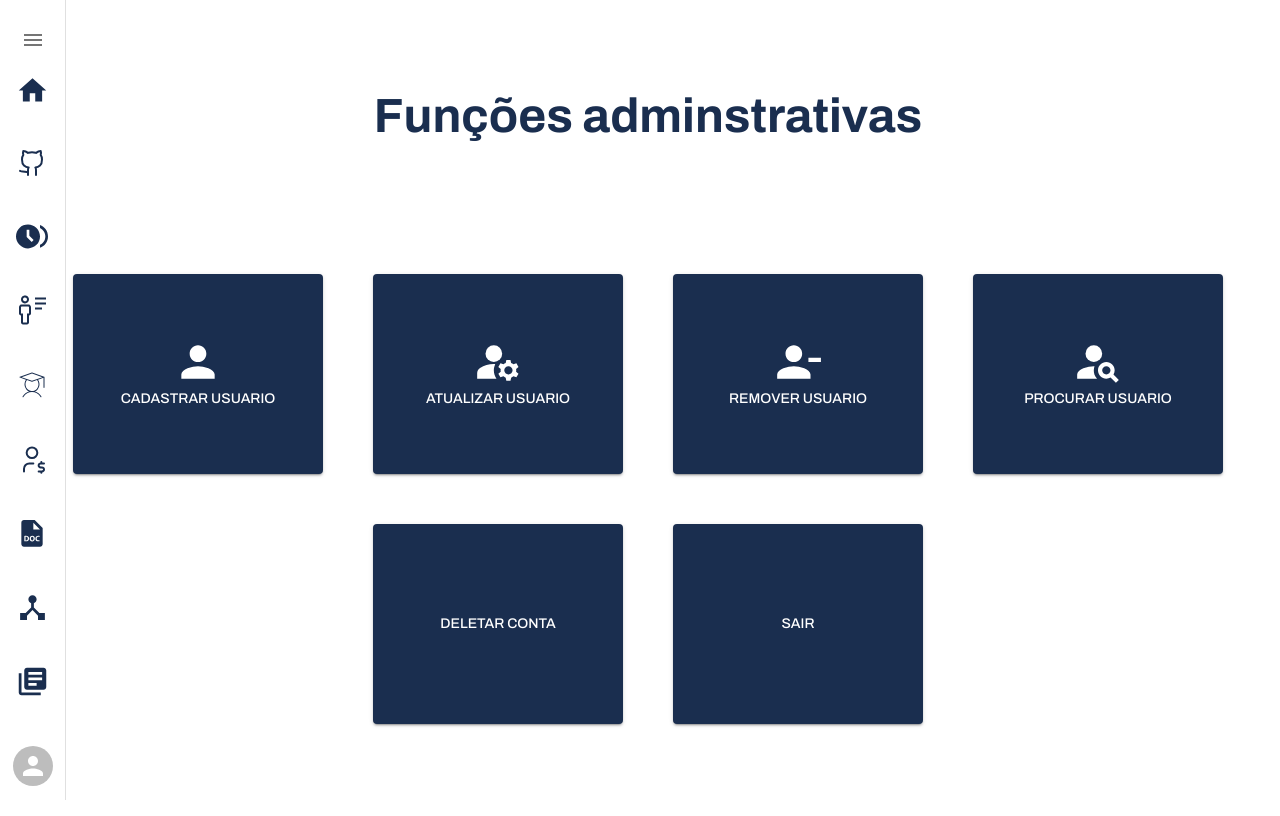
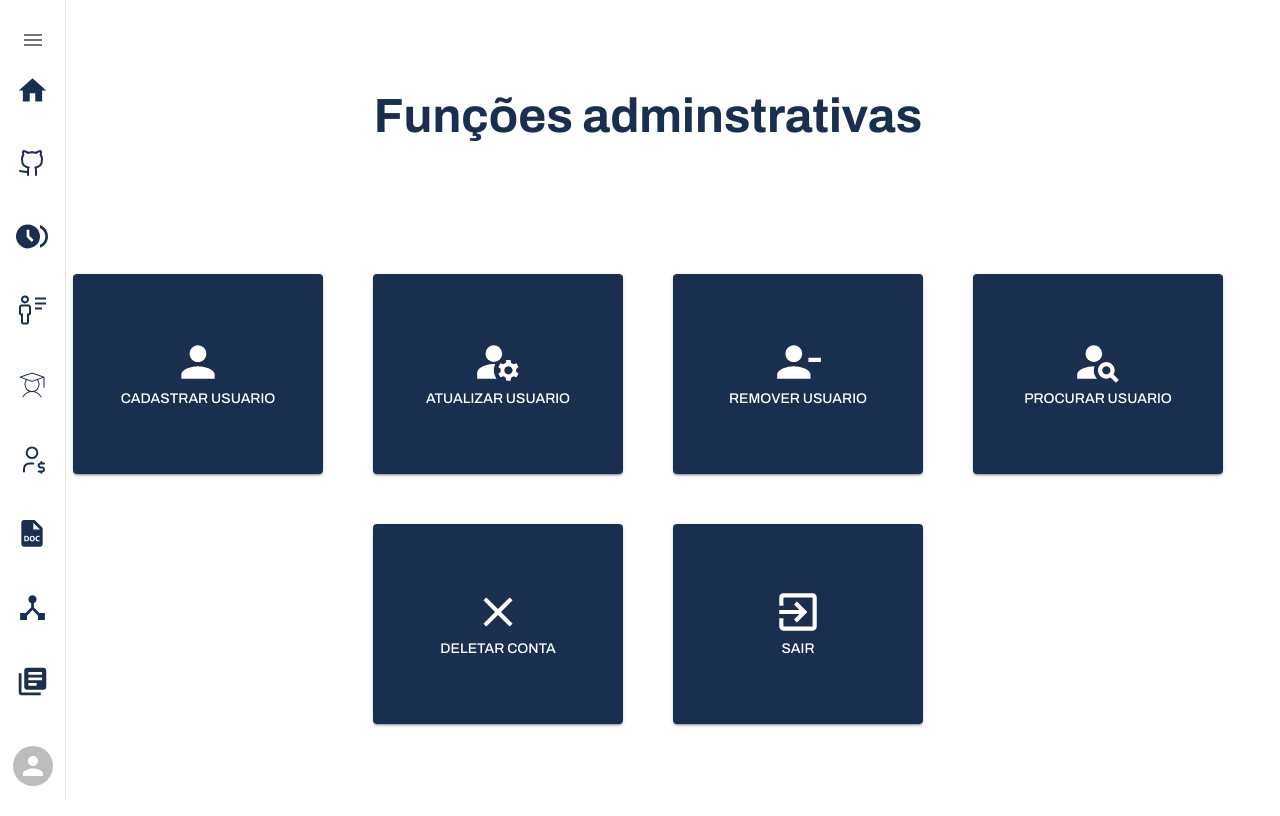
Before and after one commit to iShouldz/GELMTS, a React (Vite) app: page /admin in a window 1280 px wide. Built offline with nearby package versions, Linux system fonts and the light colour scheme.

Commit message:
FEAT: Adicionando icone e pequenas melhorias

```diff
--- a/src/pages/admin/Admin.jsx
+++ b/src/pages/admin/Admin.jsx
@@ -5,6 +5,9 @@ import PersonIcon from "@mui/icons-material/Person";
 import PersonRemoveIcon from "@mui/icons-material/PersonRemove";
 import PersonSearchIcon from '@mui/icons-material/PersonSearch';
 import ManageAccountsIcon from '@mui/icons-material/ManageAccounts';
+import ExitToAppIcon from '@mui/icons-material/ExitToApp';
+import ClearIcon from '@mui/icons-material/Clear';
+
 import { Box, Typography } from '@mui/material';
 const Admin = () => {
   return (
@@ -54,11 +57,11 @@ const Admin = () => {
           Procurar Usuario
         </ButtonGerenciamento>
 
-        <ButtonGerenciamento>
+        <ButtonGerenciamento icon={<ClearIcon sx={{ fontSize: 50 }} />}>
             Deletar conta
         </ButtonGerenciamento>
 
-        <ButtonGerenciamento>
+        <ButtonGerenciamento icon={<ExitToAppIcon sx={{ fontSize: 50 }} />}>
             Sair
         </ButtonGerenciamento>
       </Box>
```
